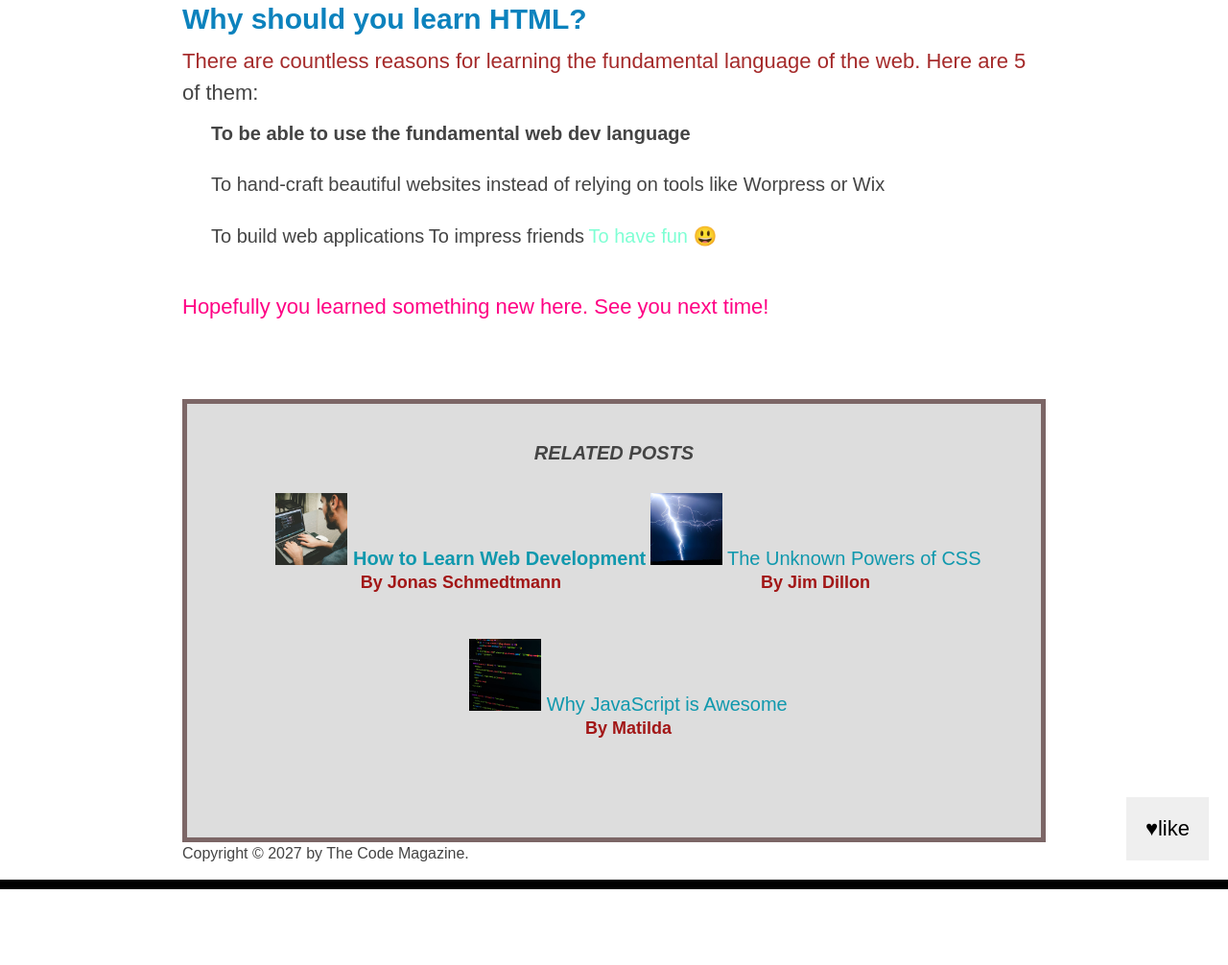
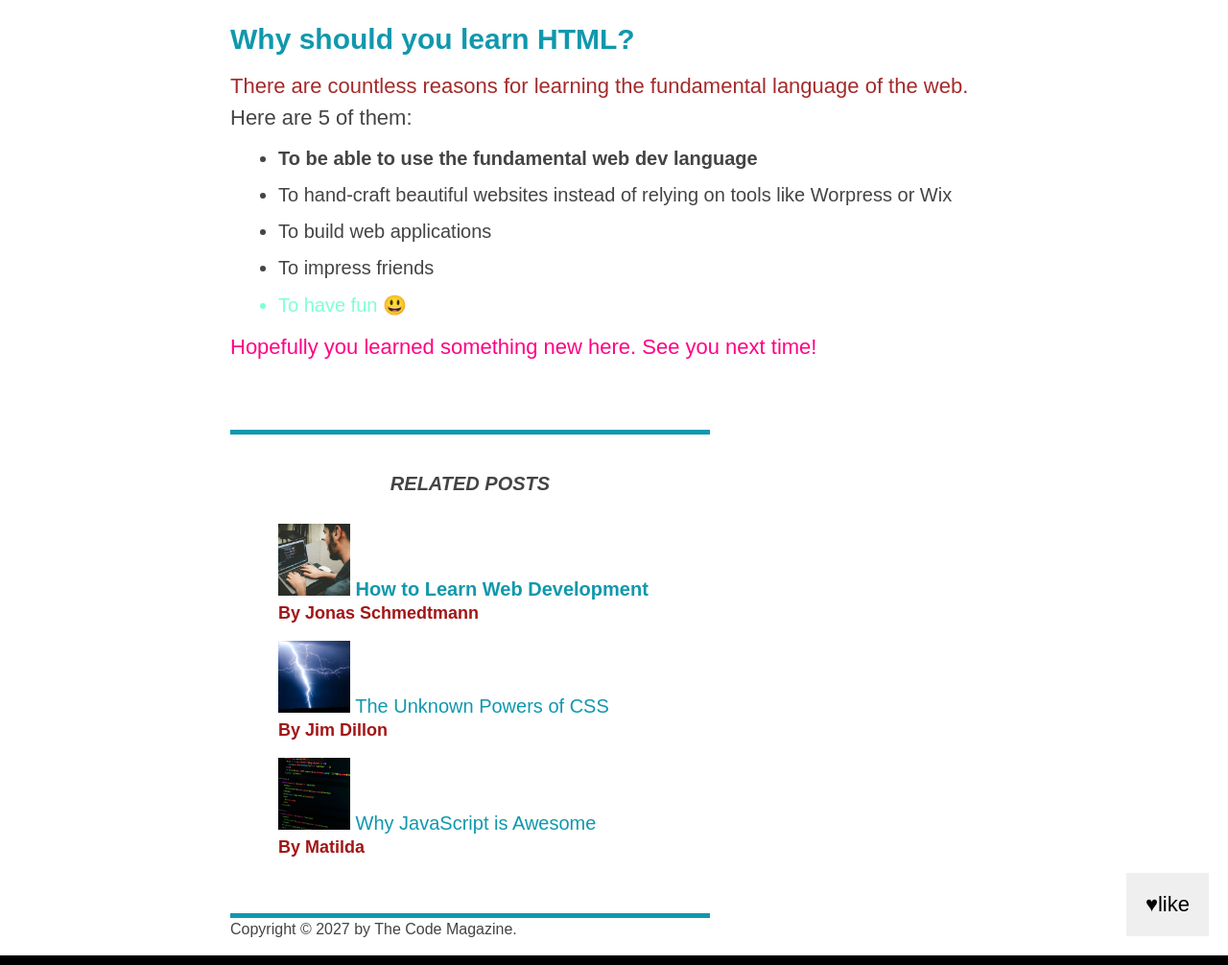
Before and after one commit to yhadari/Omnifood-website, a plain HTML site: page html&css/html-css-course-master/starter/03-CSS-Fundamentals/index.html in a window 1280 px wide. Shown: the part 1374-2380 px from the top of the page at 96% size. Before the commit the page ends 2301 px from the top, so only its background shows below. Drawn offline with Linux system fonts and the light colour scheme.

Commit message:
add some code.

```diff
--- a/html&css/html-css-course-master/starter/03-CSS-Fundamentals/style.css
+++ b/html&css/html-css-course-master/starter/03-CSS-Fundamentals/style.css
@@ -44,11 +44,12 @@ h2::after {
   position: absolute;
   top: -15px;
   right: -25px;
+  color: black;
 }
 
 nav {
-  font-size: 22px;
-  text-align: center;
+  font-size: 20px;
+  /* text-align: center; */
 }
 
 nav a:link {
@@ -66,7 +67,7 @@ nav a:link:last-child {
 }
 
 .container {
-  width: 900px;
+  width: 800px;
   /* margin-left: auto;
   margin-right: auto; */
   margin: 0 auto;
@@ -74,9 +75,9 @@ nav a:link:last-child {
 }
 
 .main-header {
-  background-color: #ddd;
+  background-color: rgb(238, 238, 238);
   padding: 20px 40px;
-  margin-bottom: 40px;
+  margin-bottom: 60px;
   /* height: 90px; */
 }
 
@@ -86,18 +87,18 @@ nav a:link:last-child {
 }
 
 aside {
-  background-color: #ddd;
-  border: 5px solid rgba(44, 2, 2, 0.54);
-  /* border-bottom: 5px solid rgba(44, 2, 2, 0.54); */
+  background-color: rgb(255, 255, 255);
+  border-top: 5px solid #1098ad;
+  border-bottom: 5px solid #1098ad;
   padding: 40px 0;
-  margin-top: 80px;
-  text-align: center;
+  /* margin-top: 80px; */
+  width: 500px;
 }
 
 h1,
 h2,
 h3 {
-  color: rgb(12, 130, 189);
+  color: #1098ad;
 }
 
 h1 {
@@ -109,14 +110,13 @@ h1 {
 h2 {
   font-size: 40px;
   margin-bottom: 30px;
-  /* background-color: black; */
   position: relative;
 }
 
 h3 {
   font-size: 30px;
-  margin-bottom: 10px;
-  margin-top: 60px;
+  margin-bottom: 15px;
+  margin-top: 40px;
 }
 
 h4 {
@@ -129,14 +129,14 @@ h4 {
 
 ul,
 ol {
-  margin-left: 30px;
+  margin-left: 50px;
   margin-bottom: 15px;
 }
 
 li {
   font-size: 20px;
-  margin-bottom: 30px;
-  display: inline-block;
+  margin-bottom: 15px;
+  /* display: inline-block; */
 }
 
 p {
@@ -170,7 +170,6 @@ p {
 
 .related {
   list-style: none;
-  /* text-align: center; */
 }
 
 /* aside ul{
@@ -199,6 +198,11 @@ li:nth-child(even) {
 } */
 
 /* Misconception: this won't work! */
+
+article {
+  margin-bottom: 70px;
+}
+
 article p:first-child {
   color: rgb(0, 255, 128);
 }
```
